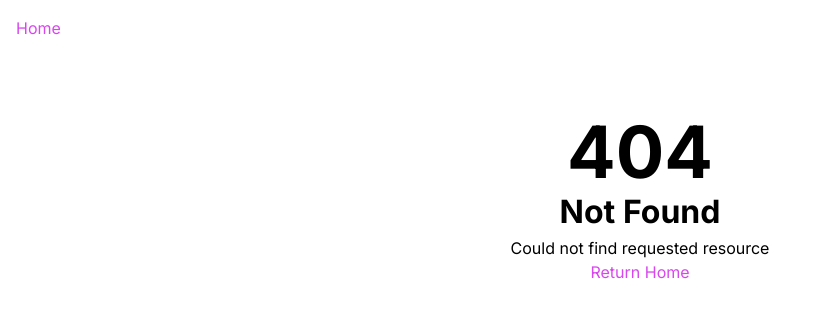
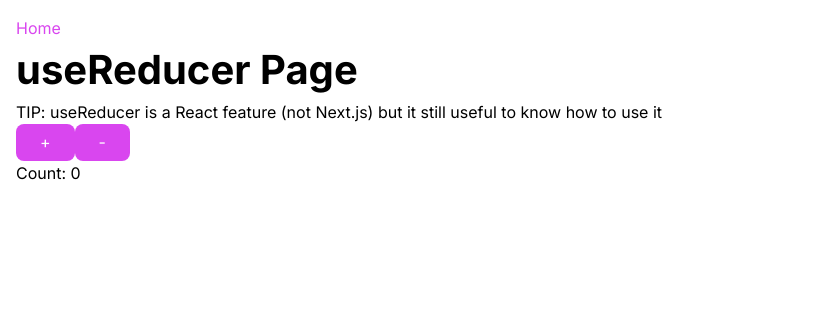
Before and after one commit to emanuelefavero/nextjs-app-router, a Next.js app: page /use-reducer in a window 1280 px wide. Before the commit this address had no page. Shown: the top 318 px of the page, without its empty margins (0-816 px from the left). Built offline with nearby package versions, Linux system fonts and the light colour scheme.

Commit message:
add use-reducer

```diff
--- a/app/page.tsx
+++ b/app/page.tsx
@@ -97,6 +97,9 @@ export default async function Home() {
         <li>
           <Link href='/request-body'>Request Body</Link>
         </li>
+        <li>
+          <Link href='/use-reducer'>useReducer</Link>
+        </li>
       </ul>
     </>
   )
--- /dev/null
+++ b/app/use-reducer/page.tsx
@@ -0,0 +1,23 @@
+'use client'
+
+import { useReducer } from 'react'
+import counterReducer from '@/reducers/counterReducer'
+
+export default function Page() {
+  const [state, dispatch] = useReducer(counterReducer, { count: 0 })
+
+  return (
+    <>
+      <h1>useReducer Page</h1>
+
+      <p>
+        TIP: useReducer is a React feature {'('}not Next.js{')'} but it still
+        useful to know how to use it
+      </p>
+
+      <button onClick={() => dispatch({ type: 'increment' })}>+</button>
+      <button onClick={() => dispatch({ type: 'decrement' })}>-</button>
+      <p>Count: {state.count}</p>
+    </>
+  )
+}
--- /dev/null
+++ b/reducers/counterReducer.tsx
@@ -0,0 +1,24 @@
+interface CounterState {
+  count: number
+}
+
+interface CounterAction {
+  type: 'increment' | 'decrement'
+}
+
+export default function counterReducer(
+  state: CounterState,
+  action: CounterAction
+): CounterState {
+  if (action.type === 'increment') {
+    return {
+      count: state.count + 1,
+    }
+  } else if (action.type === 'decrement') {
+    return {
+      count: state.count === 0 ? 0 : state.count - 1,
+    }
+  }
+
+  throw Error('Unknown action.')
+}
```
